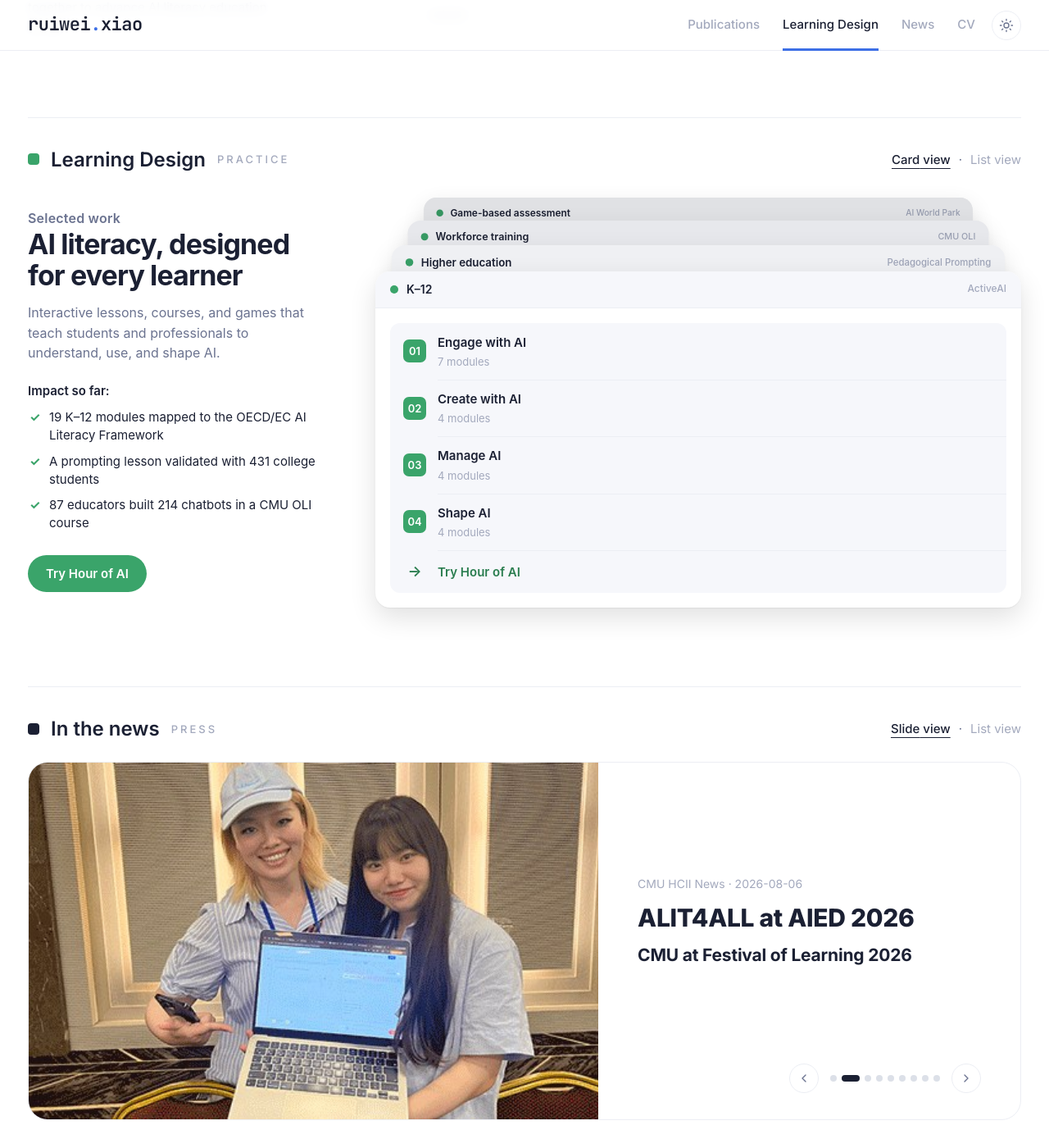
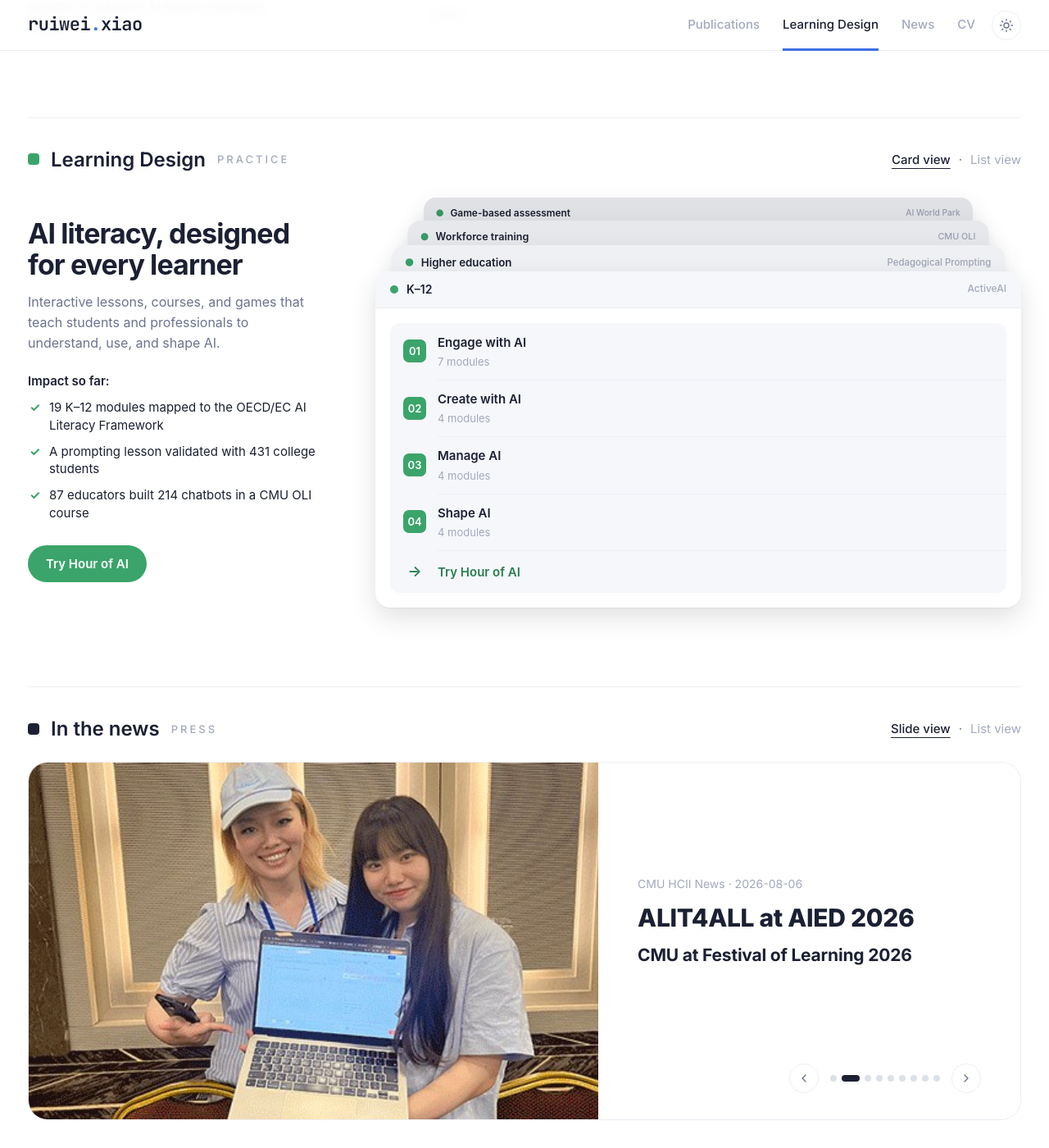
Before and after one commit to ruiwei-xiao/ruiwei-xiao.github.io, a Jekyll site: the page built from index.html, in a window 1280 px wide and 1400 px high, scrolled down 2503 px. Shown: the whole window at 82% size. Built offline with Jekyll 4.4.1, drawn with Linux system fonts in a browser that asks for light colours.

Commit message:
Remove Selected work eyebrow from Learning Design
Co-Authored-By: Claude Opus 5.5 <noreply@anthropic.com>

```diff
--- a/_data/practice.yml
+++ b/_data/practice.yml
@@ -118,7 +118,6 @@ audiences:
 # cards：label 是卡片左上角标签，tag 是右上角小字；steps 是编号条目，kind 是条目下的小字；
 # 最后一行虚线框是链接（next / next_link）。
 deck:
-  eyebrow: "Selected work"
   title: "AI literacy, designed for every learner"
   text: "Interactive lessons, courses, and games that teach students and professionals to understand, use, and shape AI."
   gains_title: "Impact so far:"
--- a/assets/css/style.css
+++ b/assets/css/style.css
@@ -306,7 +306,6 @@ a.row:hover .row-title { text-decoration: underline; text-underline-offset: 3px;
 .thrust-link { display: inline-block; margin-top: 14px; font-size: 14px; font-weight: 600; color: var(--green-tx); }
 /* Learning Design：Card view，左边介绍 + 右边一叠苹果风格卡片（data-pos 0 在最前，其余往上错开、逐张缩小） */
 .deck-wrap { display: grid; grid-template-columns: minmax(0, 360px) minmax(0, 1fr); gap: 64px; align-items: center; margin-top: 8px; font-family: -apple-system, BlinkMacSystemFont, "SF Pro Text", Inter, system-ui, sans-serif; }
-.deck-eyebrow { margin: 0 0 12px; font-size: 13px; font-weight: 600; letter-spacing: .2px; color: var(--green-tx); }
 .deck-intro h4 { margin: 0 0 14px; font-size: 34px; line-height: 1.12; font-weight: 700; letter-spacing: -.9px; }
 .deck-intro p { margin: 0; font-size: 16px; line-height: 1.55; color: var(--muted); }
 .deck-intro .deck-gains-h { margin: 22px 0 10px; font-size: 15px; font-weight: 600; color: var(--ink); }
--- a/index.html
+++ b/index.html
@@ -127,7 +127,6 @@ title: Ruiwei Xiao
   {% assign d = practice.deck %}
   <div class="deck-wrap" id="ld-bento" role="tabpanel">
     <div class="deck-intro">
-      <p class="deck-eyebrow">{{ d.eyebrow }}</p>
       <h4>{{ d.title }}</h4>
       <p>{{ d.text }}</p>
       <p class="deck-gains-h">{{ d.gains_title }}</p>
```
